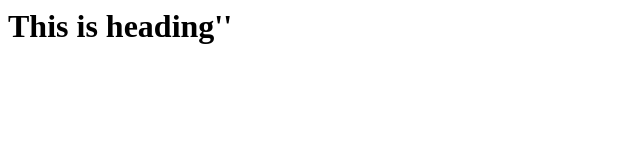
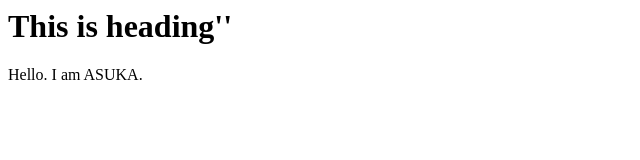
Before and after one commit to sheenam25/Sheenam-demo1, a plain HTML site: page index.html in a window 1280 px wide. Shown: the whole page, without its empty margins (0-640 px from the left). Drawn offline with Linux system fonts and the light colour scheme.

Commit message:
This is Asuka!

```diff
--- a/index.html
+++ b/index.html
@@ -3,5 +3,6 @@
 <h1>
 This is heading''
 </h1>
+<p>Hello. I am ASUKA.</p>
 </body>
 </html>
```
